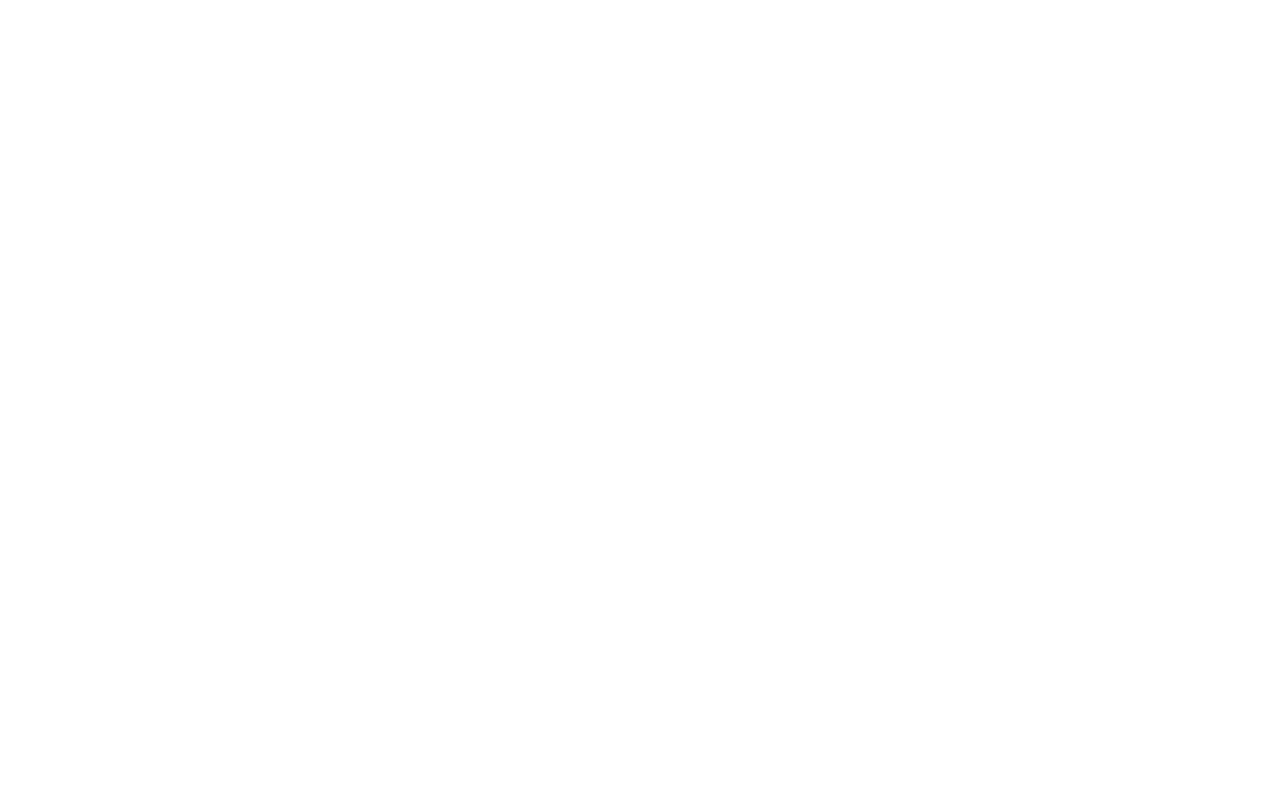
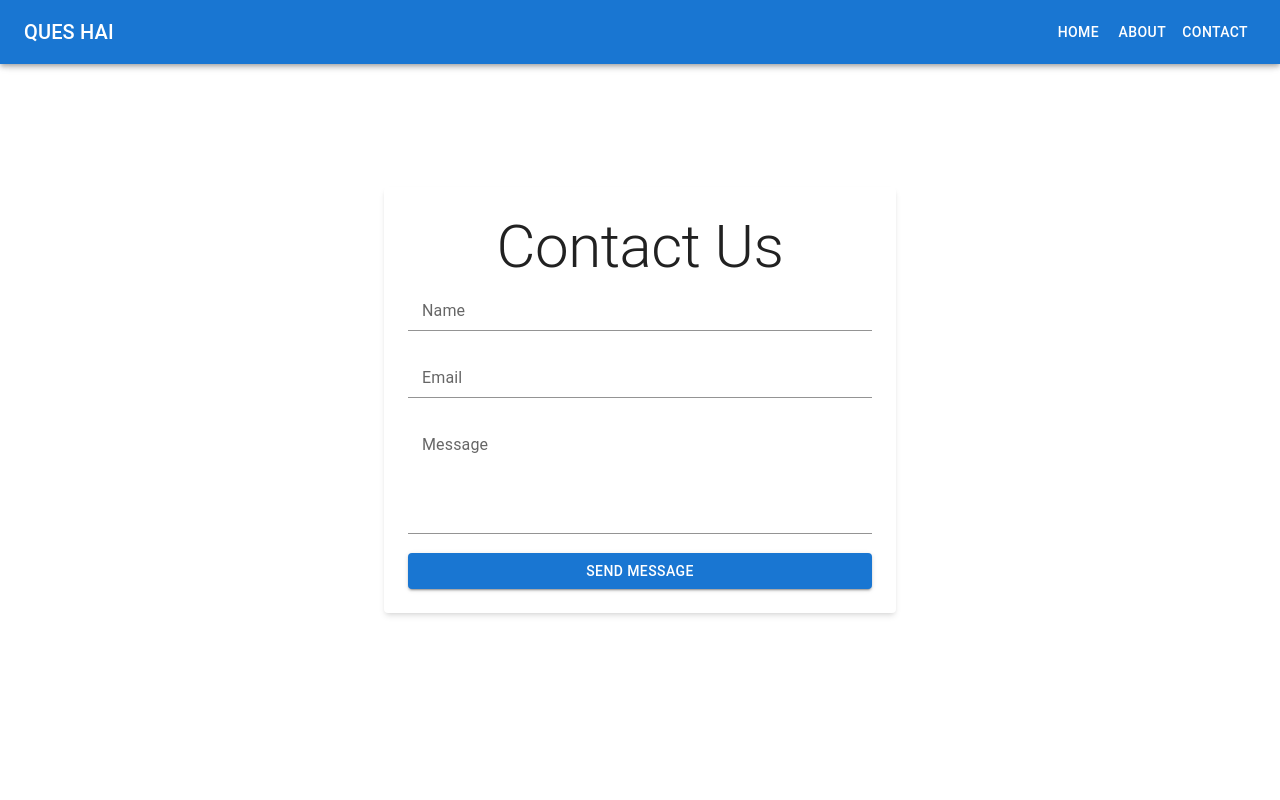
Before and after one commit to Trident09/QuesHai, a React (Create React App) app: page /contact in a window 1280 px wide. Before the commit this address had no page. Shown: the top 800 px of the page. Built offline with nearby package versions, Linux system fonts and the light colour scheme.

Commit message:
added contact page, nav bar, and preloader

```diff
--- a/src/App.js
+++ b/src/App.js
@@ -1,5 +1,7 @@
 import { Route, Routes } from "react-router-dom";
 import Layout from "./Layout";
+import About from "./pages/About";
+import Contact from "./pages/Contact";
 import Home from "./pages/Home";
 
 function App() {
@@ -8,15 +10,19 @@
 			<Route
 				path="/"
 				element={<Layout />}
-				>
+			>
 				<Route
 					index
 					element={<Home />}
 				/>
-				{/* <Route
-					path="/contact-us"
+				<Route
+					path="/contact"
 					element={<Contact />}
-				/> */}
+				/>
+				<Route
+					path="/about"
+					element={<About />}
+				/>
 			</Route>
 		</Routes>
 	);
--- a/src/Layout.js
+++ b/src/Layout.js
@@ -22,7 +22,7 @@
 	) : (
 		<div className="body">
 			<NavBar />
-			<main className="pt-24 min-h-[95vh]">
+			<main>
 				<Container>
 					<Outlet />
 				</Container>
--- a/src/components/NavBar/NavBar.jsx
+++ b/src/components/NavBar/NavBar.jsx
@@ -1,9 +1,113 @@
-import React from 'react'
+import * as React from 'react';
+import PropTypes from 'prop-types';
+import AppBar from '@mui/material/AppBar';
+import Box from '@mui/material/Box';
+import CssBaseline from '@mui/material/CssBaseline';
+import Divider from '@mui/material/Divider';
+import Drawer from '@mui/material/Drawer';
+import IconButton from '@mui/material/IconButton';
+import List from '@mui/material/List';
+import ListItem from '@mui/material/ListItem';
+import ListItemButton from '@mui/material/ListItemButton';
+import ListItemText from '@mui/material/ListItemText';
+import MenuIcon from '@mui/icons-material/Menu';
+import Toolbar from '@mui/material/Toolbar';
+import Typography from '@mui/material/Typography';
+import Button from '@mui/material/Button';
+import { Link } from 'react-router-dom';  // Assuming you are using react-router-dom
 
-const NavBar = () => {
+const drawerWidth = 240;
+const navItems = [
+  { text: 'Home', href: '/' },
+  { text: 'About', href: '/about' },
+  { text: 'Contact', href: '/contact' },
+];
+
+function NavBar(props) {
+  const { window } = props;
+  const [mobileOpen, setMobileOpen] = React.useState(false);
+
+  const handleDrawerToggle = () => {
+    setMobileOpen((prevState) => !prevState);
+  };
+
+  const drawer = (
+    <Box onClick={handleDrawerToggle} sx={{ textAlign: 'center' }}>
+      <Typography variant="h6" sx={{ my: 2 }}>
+        QUES HAI
+      </Typography>
+      <Divider />
+      <List>
+        {navItems.map((item) => (
+          <ListItem key={item.text} disablePadding>
+            <ListItemButton sx={{ textAlign: 'center' }} component={Link} to={item.href}>
+              <ListItemText primary={item.text} />
+            </ListItemButton>
+          </ListItem>
+        ))}
+      </List>
+    </Box>
+  );
+
+  const container = window !== undefined ? () => window().document.body : undefined;
+
   return (
-    <div>NavBar</div>
-  )
+    <Box sx={{ display: 'flex' }}>
+      <CssBaseline />
+      <AppBar component="nav">
+        <Toolbar>
+          <IconButton
+            color="inherit"
+            aria-label="open drawer"
+            edge="start"
+            onClick={handleDrawerToggle}
+            sx={{ mr: 2, display: { sm: 'none' } }}
+          >
+            <MenuIcon />
+          </IconButton>
+          <Typography
+            variant="h6"
+            component="div"
+            sx={{ flexGrow: 1, display: { xs: 'none', sm: 'block' } }}
+          >
+            QUES HAI
+          </Typography>
+          <Box sx={{ display: { xs: 'none', sm: 'block' } }}>
+            {navItems.map((item) => (
+              <Button key={item.text} sx={{ color: '#fff' }} component={Link} to={item.href}>
+                {item.text}
+              </Button>
+            ))}
+          </Box>
+        </Toolbar>
+      </AppBar>
+      <nav>
+        <Drawer
+          container={container}
+          variant="temporary"
+          open={mobileOpen}
+          onClose={handleDrawerToggle}
+          ModalProps={{
+            keepMounted: true, // Better open performance on mobile.
+          }}
+          sx={{
+            display: { xs: 'block', sm: 'none' },
+            '& .MuiDrawer-paper': { boxSizing: 'border-box', width: drawerWidth },
+          }}
+        >
+          {drawer}
+        </Drawer>
+      </nav>
+    </Box>
+  );
 }
 
-export default NavBar
+NavBar.propTypes = {
+  /**
+   * Injected by the documentation to work in an iframe.
+   * You won't need it on your project.
+   */
+  window: PropTypes.func,
+};
+
+export default NavBar;
--- /dev/null
+++ b/src/components/PreLoader/PreLoader.css
@@ -0,0 +1,98 @@
+.spinner {
+	position: absolute;
+	top: 50%;
+    left: 50%;
+	width: 9px;
+	height: 9px;
+}
+
+.spinner div {
+	position: absolute;
+	width: 50%;
+	height: 150%;
+	background: #000000;
+	transform: rotate(calc(var(--rotation) * 1deg))
+		translate(0, calc(var(--translation) * 1%));
+	animation: spinner-fzua35 1s calc(var(--delay) * 1s) infinite ease;
+}
+
+.spinner div:nth-child(1) {
+	--delay: 0.1;
+	--rotation: 36;
+	--translation: 150;
+}
+
+.spinner div:nth-child(2) {
+	--delay: 0.2;
+	--rotation: 72;
+	--translation: 150;
+}
+
+.spinner div:nth-child(3) {
+	--delay: 0.3;
+	--rotation: 108;
+	--translation: 150;
+}
+
+.spinner div:nth-child(4) {
+	--delay: 0.4;
+	--rotation: 144;
+	--translation: 150;
+}
+
+.spinner div:nth-child(5) {
+	--delay: 0.5;
+	--rotation: 180;
+	--translation: 150;
+}
+
+.spinner div:nth-child(6) {
+	--delay: 0.6;
+	--rotation: 216;
+	--translation: 150;
+}
+
+.spinner div:nth-child(7) {
+	--delay: 0.7;
+	--rotation: 252;
+	--translation: 150;
+}
+
+.spinner div:nth-child(8) {
+	--delay: 0.8;
+	--rotation: 288;
+	--translation: 150;
+}
+
+.spinner div:nth-child(9) {
+	--delay: 0.9;
+	--rotation: 324;
+	--translation: 150;
+}
+
+.spinner div:nth-child(10) {
+	--delay: 1;
+	--rotation: 360;
+	--translation: 150;
+}
+
+@keyframes spinner-fzua35 {
+	0%,
+	10%,
+	20%,
+	30%,
+	50%,
+	60%,
+	70%,
+	80%,
+	90%,
+	100% {
+		transform: rotate(calc(var(--rotation) * 1deg))
+			translate(0, calc(var(--translation) * 1%));
+	}
+
+	50% {
+		transform: rotate(calc(var(--rotation) * 1deg))
+			translate(0, calc(var(--translation) * 1.5%));
+	}
+}
--- a/src/components/PreLoader/PreLoader.jsx
+++ b/src/components/PreLoader/PreLoader.jsx
@@ -1,9 +1,21 @@
-import React from 'react'
+import React from "react";
+import "./PreLoader.css";
 
 const PreLoader = () => {
-  return (
-    <div>PreLoader</div>
-  )
-}
+	return (
+		<div class="spinner">
+			<div></div>
+			<div></div>
+			<div></div>
+			<div></div>
+			<div></div>
+			<div></div>
+			<div></div>
+			<div></div>
+			<div></div>
+			<div></div>
+		</div>
+	);
+};
 
-export default PreLoader
+export default PreLoader;
--- /dev/null
+++ b/src/pages/About.jsx
@@ -0,0 +1,9 @@
+import React from 'react'
+
+const About = () => {
+  return (
+    <div>About</div>
+  )
+}
+
+export default About
--- /dev/null
+++ b/src/pages/Contact.jsx
@@ -0,0 +1,92 @@
+import React, { useState } from 'react';
+import { Button, Typography, Input, InputLabel, FormControl, FormHelperText } from '@mui/material';
+
+const Contact = () => {
+  const [form, setForm] = useState({
+    name: '',
+    email: '',
+    message: '',
+  });
+
+  const [errors, setErrors] = useState({});
+
+  const handleChange = (e) => {
+    const { name, value } = e.target;
+    setForm({
+      ...form,
+      [name]: value,
+    });
+  };
+
+  const validate = () => {
+    let tempErrors = {};
+    tempErrors.name = form.name.length >= 3 ? "" : "Name should be at least 3 characters long";
+    tempErrors.email = /^[^@\s]+@[^@\s]+\.[^@\s]+$/.test(form.email) ? "" : "Email must be a valid email address";
+    tempErrors.message = form.message.length >= 10 ? "" : "Message should be at least 10 characters long";
+
+    setErrors(tempErrors);
+    return Object.values(tempErrors).every(x => x === "");
+  };
+
+  const handleSubmit = (e) => {
+    e.preventDefault();
+    if (validate()) {
+      console.log(form);
+    }
+  };
+
+  return (
+    <div className="flex justify-center items-center h-screen p-4">
+      <form onSubmit={handleSubmit} className="bg-white p-6 rounded shadow-md w-full max-w-lg">
+        <Typography variant="h2" className="text-2xl font-bold mb-6 text-center">Contact Us</Typography>
+
+        <div className="mb-4">
+          <FormControl fullWidth>
+            <InputLabel>Name</InputLabel>
+            <Input
+              name="name"
+              value={form.name}
+              onChange={handleChange}
+              error={!!errors.name}
+            />
+            <FormHelperText error>{errors.name}</FormHelperText>
+          </FormControl>
+        </div>
+
+        <div className="mb-4">
+          <FormControl fullWidth>
+            <InputLabel>Email</InputLabel>
+            <Input
+              name="email"
+              value={form.email}
+              onChange={handleChange}
+              error={!!errors.email}
+            />
+            <FormHelperText error>{errors.email}</FormHelperText>
+          </FormControl>
+        </div>
+
+        <div className="mb-4">
+          <FormControl fullWidth>
+            <InputLabel>Message</InputLabel>
+            <Input
+              name="message"
+              value={form.message}
+              onChange={handleChange}
+              error={!!errors.message}
+              multiline
+              rows={4}
+            />
+            <FormHelperText error>{errors.message}</FormHelperText>
+          </FormControl>
+        </div>
+
+        <Button type="submit" variant="contained" color="primary" fullWidth>
+          Send Message
+        </Button>
+      </form>
+    </div>
+  );
+};
+
+export default Contact;
```
